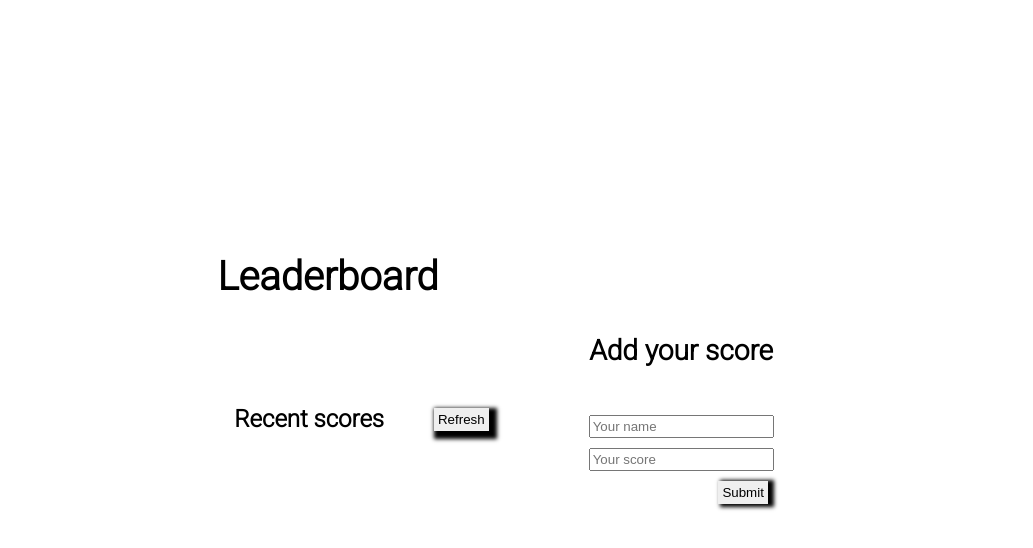
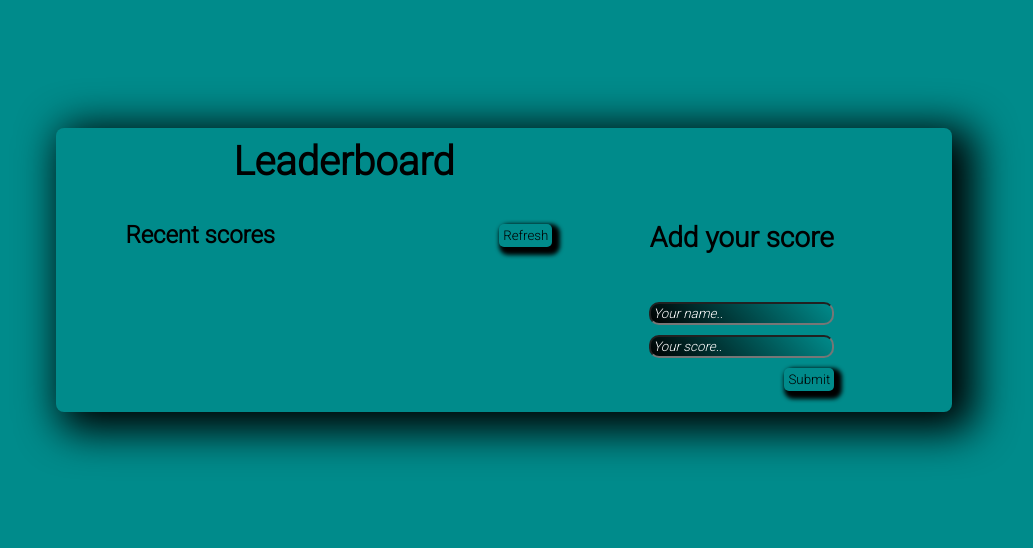
Before and after one commit to medsonmoombe/leaderboad, a website built with webpack: page src/index.html in a window 1280 px wide. Shown: the whole page, without its empty margins (136-1169 px from the left). Built offline with nearby package versions, Linux system fonts and the light colour scheme; no server answers.

Commit message:
Add the  css styles to the leaderboad

```diff
--- a/src/index.html
+++ b/src/index.html
@@ -31,8 +31,8 @@
                 <div class="adding-data">
                     <h3>Add your score</h3>
                     <div class="input-boxes">
-                        <input id="name" type="text" name="name" placeholder="Your name" required>
-                        <input id="score" type="number" placeholder="Your score" required>
+                        <input id="name" type="text" name="name" placeholder="Your name.." required>
+                        <input id="score" type="number" placeholder="Your score.." required>
                         <button id="submit-btn">Submit</button>
                     </div>
                 </div>
--- a/src/style.css
+++ b/src/style.css
@@ -9,28 +9,31 @@
 body {
   list-style: none;
   font-family: 'Roboto', sans-serif;
+  background: darkcyan;
 }
 
 .main-content {
-  width: 80%;
+  width: 70%;
   margin: auto;
   margin-top: 10%;
-  height: 30rem;
+  height: 100%;
   display: flex;
   justify-content: center;
   align-items: center;
-
-  /* border: 1px solid black; */
+  background-color: darkcyan;
+  box-shadow: 13px 9px 42px 10px;
+  border-radius: 8px;
+  padding: 10px;
 }
 
 h1 {
+  color: #000;
   text-align: center;
-  padding-left: 20px;
-  padding-top: 30px;
   position: relative;
-  top: -9px;
-  left: -186px;
+  left: -160px;
   font-size: 40px;
+  padding-left: -52px;
+  font-family: 'Roboto', sans-serif;
 }
 
 .content {
@@ -41,29 +44,36 @@ h1 {
   align-items: center;
   width: 100%;
   gap: 25px;
+  position: relative;
 }
 
 .column1 {
   display: flex;
-  justify-content: center;
-  align-items: center;
-  gap: 100px;
+  justify-content: space-evenly;
+  width: inherit;
+  padding: 11px;
+}
+
+h2 {
+  color: #000;
+  font-family: 'Roboto', sans-serif;
 }
 
 .column2 {
   display: flex;
   flex-direction: column;
+  padding: 10px;
 }
 
 .first-line {
   display: flex;
-  justify-content: center;
+  justify-content: space-between;
   align-items: center;
-  gap: 50px;
 }
 
 .scores {
   list-style: none;
+  text-transform: capitalize;
 }
 
 .display-section {
@@ -72,22 +82,36 @@ h1 {
   margin-top: 22px;
 }
 
+.display-column2 {
+  width: 50%;
+}
+
 .score-item {
   padding: 2px;
+  padding: 5px;
+  color: #eee;
+  font-weight: 600;
+  font-family: 'Roboto', sans-serif;
 }
 
 .refresh-btn {
   padding: 4px;
   border: 0;
   box-shadow: 4px 4px 4px 4px;
+  background: bottom;
+  border-radius: 5px;
+  font-family: 'Roboto', sans-serif;
 }
 
 .recent-score-list ul li:nth-child(even) {
-  background: rgba(227, 227, 227, 0.836);
+  background: linear-gradient(45deg, black, transparent);
+  border-radius: 8px;
 }
 
 h3 {
   font-size: 28px;
+  color: #000;
+  font-family: 'Roboto', sans-serif;
 }
 
 .adding-data {
@@ -96,6 +120,8 @@ h3 {
   align-items: center;
   flex-direction: column;
   gap: 48px;
+  width: 33%;
+  margin-top: inherit;
 }
 
 .input-boxes {
@@ -109,11 +135,26 @@ h3 {
 input {
   outline: none;
   padding: 2px;
+  width: 100%;
+  height: auto;
+  outline: none;
+  border-radius: 10px;
+  background: linear-gradient(45deg, black, transparent);
+}
+
+::placeholder {
+  color: #fff;
+  font-weight: 500;
+  font-style: italic;
+  font-family: 'Roboto', sans-serif;
 }
 
 #submit-btn {
   padding: 4px;
   border: 0;
-  box-shadow: 4px 1px 4px 2px;
-  margin-left: 124px;
+  box-shadow: 4px 4px 4px 4px;
+  background: bottom;
+  border-radius: 5px;
+  font-family: 'Roboto', sans-serif;
+  align-self: flex-end;
 }
```
